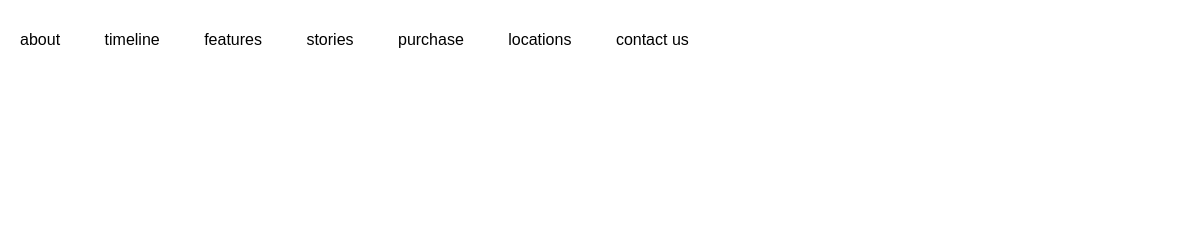
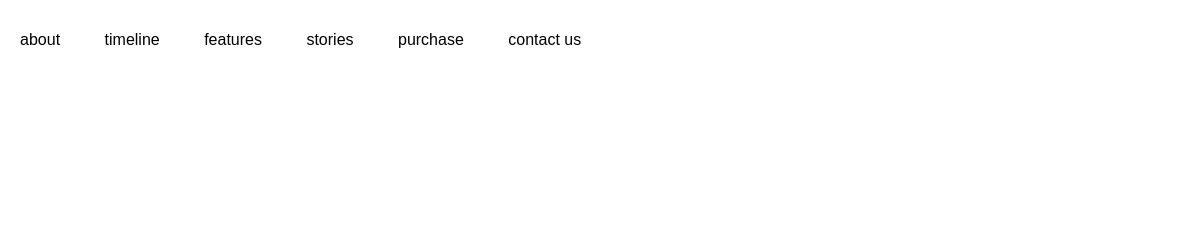
Before and after one commit to tinyowlstudio/FAD_website_live, a plain HTML site: page index.html in a window 1280 px wide. Shown: the top 251 px of the page, 80-1280 px from the left. Drawn offline with nearby package versions, Linux system fonts and the light colour scheme; a web font is replaced by a local one.

Commit message:
Add files via upload

```diff
--- a/index.html
+++ b/index.html
@@ -26,7 +26,7 @@
                     <li><a href="#features">features</a></li>
                     <li><a href="#stories">stories</a></li>
                     <li><a href="#purchase">purchase</a></li>
-                    <li><a href="#locations">locations</a></li>
+<!--                    <li><a href="#locations">locations</a></li>-->
                     <li><a href="#contact-us">contact us</a></li>
                 </ul>
             </nav>
```
Also changed, not shown: images/plant_1_black_gradient.jpg.
